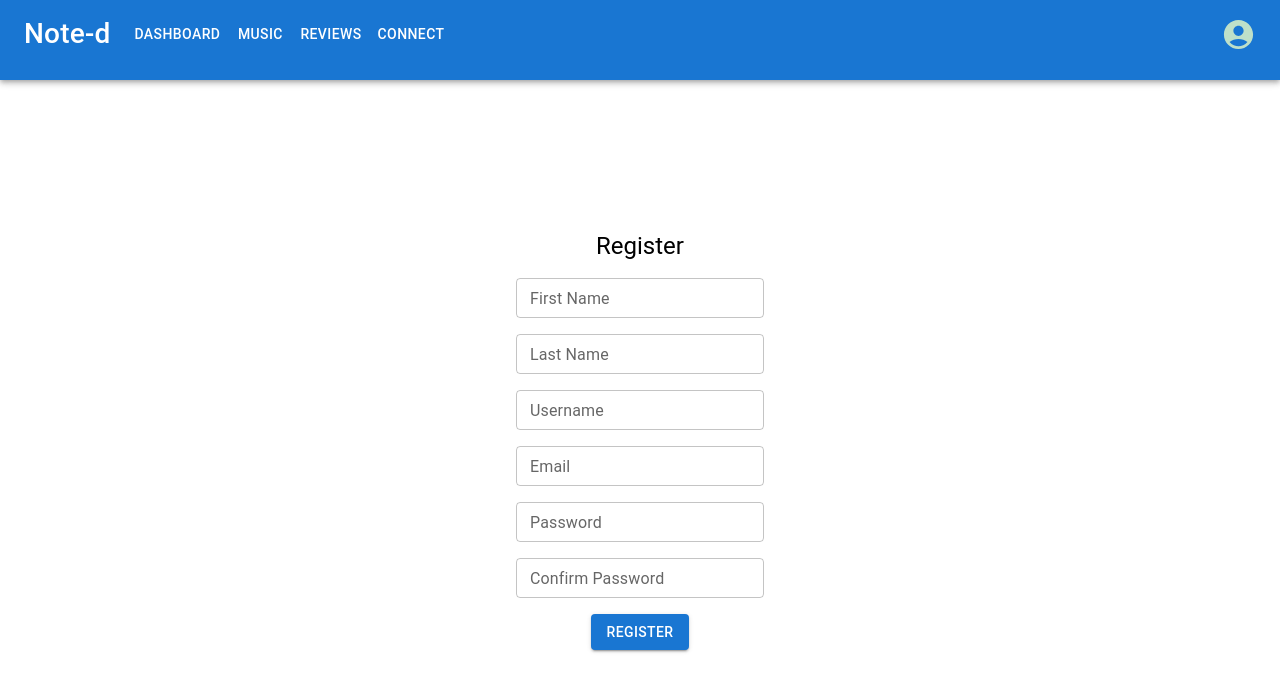
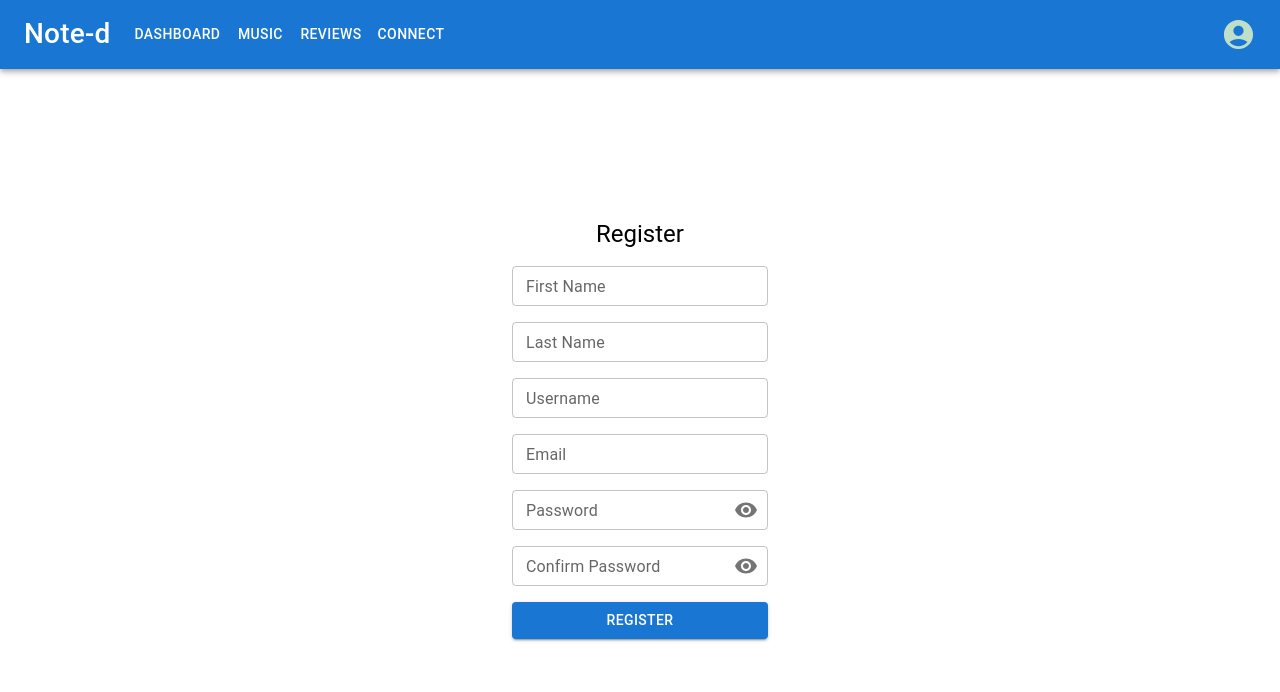
Before and after one commit to emilio-fv/Noted, a React (Create React App) app in the folder client/: page /register in a window 1280 px wide. Shown: the top 692 px of the page. Built offline with nearby package versions, Linux system fonts and the light colour scheme.

Commit message:
register

```diff
--- a/client/src/components/Form/Register.jsx
+++ b/client/src/components/Form/Register.jsx
@@ -1,14 +1,32 @@
-import React from 'react';
+import React, { useState } from 'react';
 import { useForm, Controller } from "react-hook-form";
 
 import StyledButton from '../Button';
 
 import Box from '@mui/material/Box';
+import FormControl from '@mui/material/FormControl';
+import FormHelperText from '@mui/material/FormHelperText';
+import IconButton from '@mui/material/IconButton';
+import InputAdornment from '@mui/material/InputAdornment';
+import InputLabel from '@mui/material/InputLabel';
+import OutlinedInput from '@mui/material/OutlinedInput';
+import TextField from '@mui/material/TextField';
 import Typography from '@mui/material/Typography';
-import TextField from '@mui/material/TextField';
-// import Input from '@mui/material/Input';
+import Visibility from '@mui/icons-material/Visibility';
+import VisibilityOff from '@mui/icons-material/VisibilityOff';
 
 const RegisterForm = () => {
+  // Password Visibility
+  const [showPassword, setShowPassword] = useState(false);
+  const handleShowPassword = () => setShowPassword(!showPassword);
+  const handleMouseDownPassword = (event) => event.preventDefault();
+
+  // Confirm Password Visibility
+  const [showConfirmPassword, setShowConfirmPassword] = useState(false);
+  const handleShowConfirmPassword = () => setShowConfirmPassword(!showConfirmPassword);
+  const handleMouseDownConfirmPassword = (event) => event.preventDefault();
+
+  // Form Changes & Submit
   const { handleSubmit, control } = useForm({
     defaultValues: {
       firstName: '',
@@ -19,19 +37,26 @@ const RegisterForm = () => {
       confirmPassword: ''
     }
   })
-
   const onSubmit = data => console.log(data);
 
   return (
     <Box
+      sx={{
+        height: '100%',
+        width: '100%',
+        display: 'flex',
+        justifyContent: 'center',
+        alignItems: 'center',
+      }}
+    >
+      <Box
         component='form'
         onSubmit={handleSubmit(onSubmit)}
         sx={{
-        height: '100%',
+          width: '20%',
+          minWidth: '200px',
           display: 'flex',
           flexDirection: 'column',
-        justifyContent: 'center',
-        alignItems: 'center',
           gap: 2,
         }}
       >
@@ -125,20 +150,33 @@ const RegisterForm = () => {
           control={control}
           rules={{ required: 'Password required.'}}
           render={({ field: { onChange, value }, fieldState: { error }, formState }) => (
-          <TextField
+            <FormControl sx={{ }} size='small'>
+              <InputLabel htmlFor='password'>Password</InputLabel>
+              <OutlinedInput
+                id='password'
+                size='small'
                 label='Password'
-            variant='outlined'
-            size='small'
+                type={showPassword ? 'text' : 'password'}
                 value={value}
                 onChange={onChange}
-            error={!!error}
-            helperText={error ? error.message : null}
-            FormHelperTextProps={{
-              sx: {
-                mb: -1.5,
+                error={error}
+                endAdornment={
+                  <InputAdornment position='end'>
+                    <IconButton
+                      aria-label='toggle password visibility'
+                      onClick={handleShowPassword}
+                      onMouseDown={handleMouseDownPassword}
+                      edge='end'
+                    >
+                      {showPassword ? <VisibilityOff /> : <Visibility />}
+                    </IconButton>
+                  </InputAdornment>
                 }
-            }}
               />
+              {
+                error ? <FormHelperText sx={{ color: 'red', mb: -1.5, }}>{error.message}</FormHelperText> : null
+              }
+            </FormControl>
           )}
         />
         <Controller
@@ -146,23 +184,36 @@ const RegisterForm = () => {
           control={control}
           rules={{ required: 'Confirm password required.'}}
           render={({ field: { onChange, value }, fieldState: { error }, formState }) => (
-          <TextField
+            <FormControl sx={{ }} size='small'>
+              <InputLabel htmlFor='confirm-password'>Confirm Password</InputLabel>
+              <OutlinedInput
+                id='confirm-password'
                 label='Confirm Password'
-            variant='outlined'
-            size='small'
+                type={showConfirmPassword ? 'text' : 'password'}
                 value={value}
                 onChange={onChange}
-            error={!!error}
-            helperText={error ? error.message : null}
-            FormHelperTextProps={{
-              sx: {
-                mb: -1.5,
+                error={error}
+                endAdornment={
+                  <InputAdornment position='end'>
+                    <IconButton
+                      aria-label='toggle password visibility'
+                      onClick={handleShowConfirmPassword}
+                      onMouseDown={handleMouseDownConfirmPassword}
+                      edge='end'
+                    >
+                      {showPassword ? <VisibilityOff /> : <Visibility />}
+                    </IconButton>
+                  </InputAdornment>
                 }
-            }}
               />
+              {
+                error ? <FormHelperText sx={{ color: 'red' }}>{error.message}</FormHelperText> : null
+              }
+            </FormControl>
           )}
         />
         <StyledButton type={'submit'} text={'Register'}/>
+      </Box>
     </Box>
   )
 };
--- a/client/src/components/Navbar/index.jsx
+++ b/client/src/components/Navbar/index.jsx
@@ -33,7 +33,7 @@ const Navbar = () => {
   const handleCloseUserMenu = () => { setAnchorElUser(null) };
 
   return (
-    <AppBar position="static" sx={{ height: '10vh'}}>
+    <AppBar position="static">
       <Container maxWidth="xl">
         <Toolbar disableGutters>
           {/* Logo - Desktop */}
--- a/client/src/layouts/Main.jsx
+++ b/client/src/layouts/Main.jsx
@@ -7,7 +7,7 @@ const MainLayout = ({ children }) => {
   return (
     <Box sx={{ }}>
       <Navbar />
-      <Box sx={{ height: '90vh' }}>
+      <Box sx={{ height: '90vh', width: '100vw' }}>
         {
           children
         }
```
Lines whose indentation alone changed are shown as unchanged.
